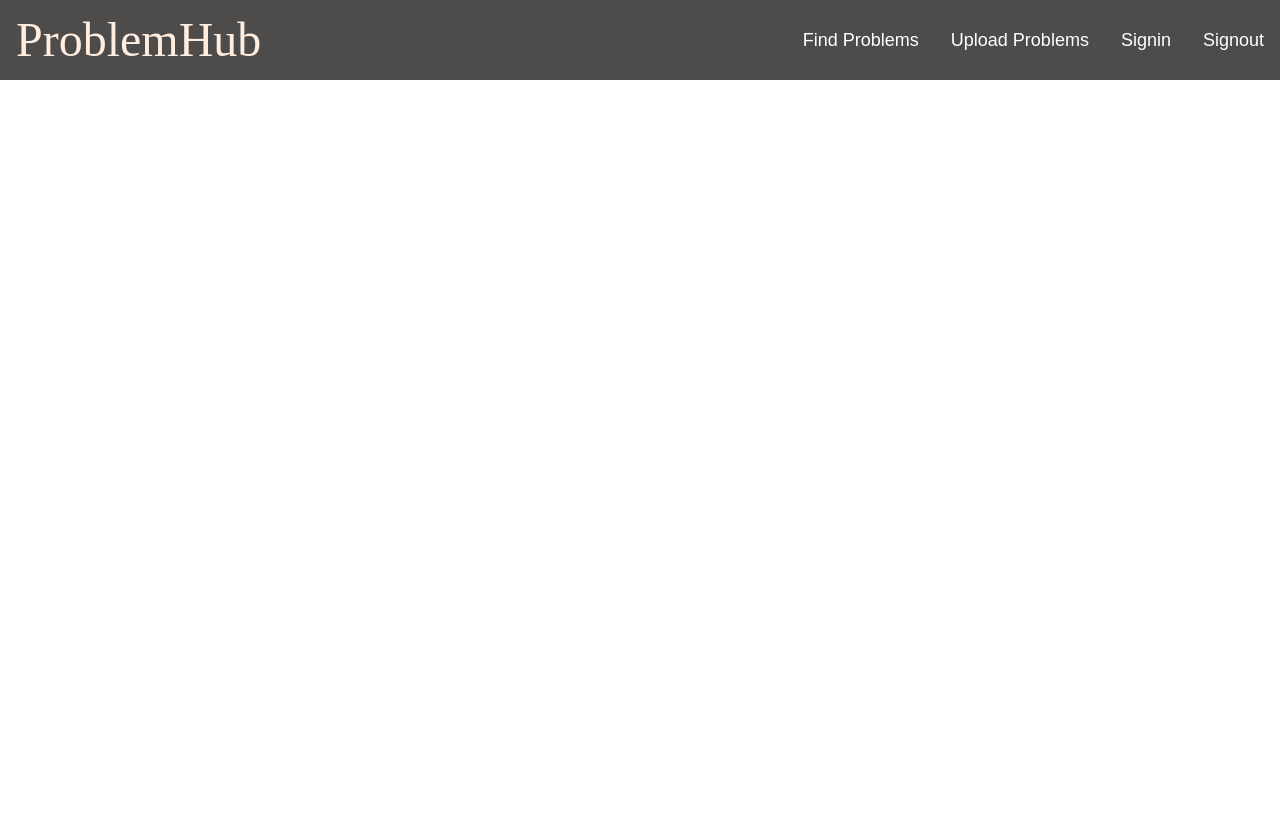
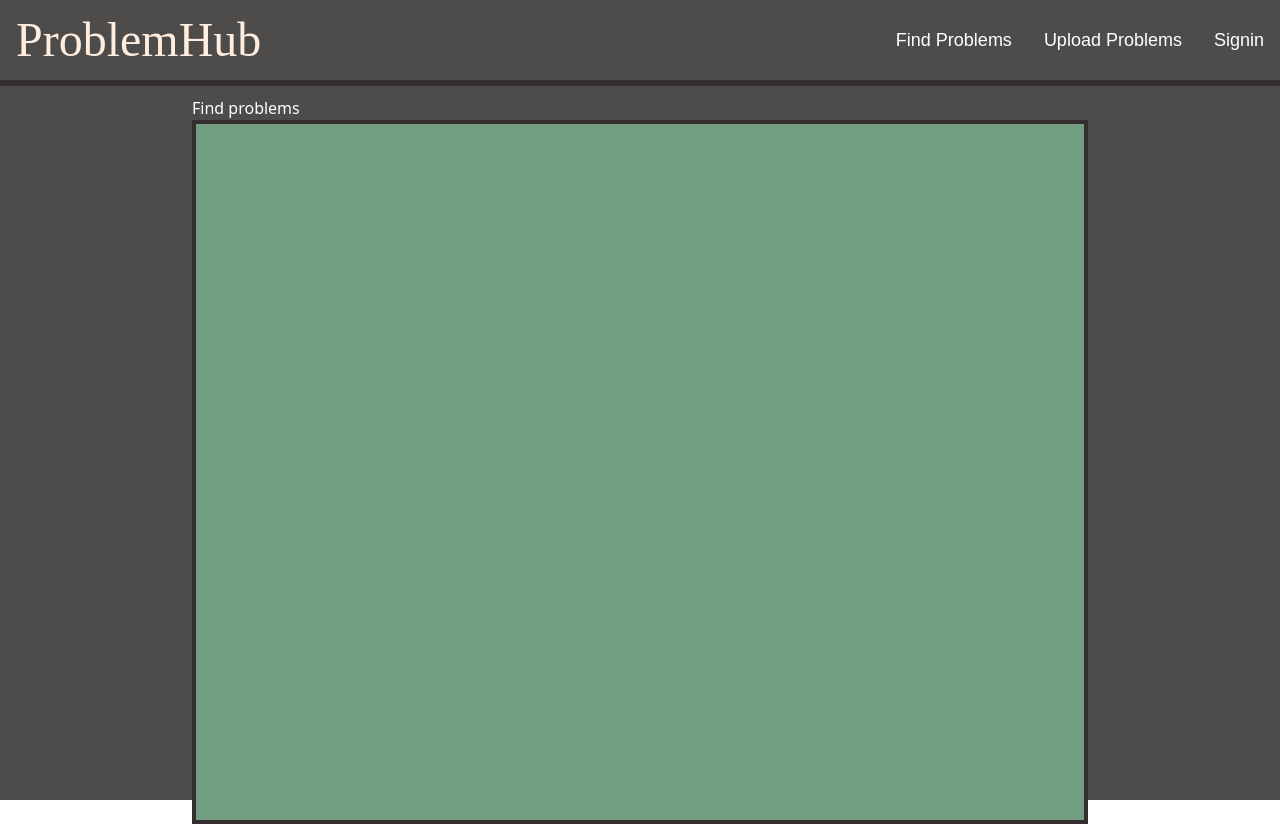
Before and after one commit to N0nameleft/Problem-Hub, a Next.js app in the folder client/: page / in a window 1280 px wide. Before the commit the page ends 800 px from the top, so only its background shows below. Built offline with nearby package versions, Linux system fonts and the light colour scheme; a web font is replaced by a local one.

Commit message:
- In progress: home page

```diff
--- a/client/src/components/Navbar.jsx
+++ b/client/src/components/Navbar.jsx
@@ -5,14 +5,13 @@ import { Menu } from '@headlessui/react'
 const links = [
 	{ href: '/', label: 'Find Problems' },
 	{ href: '/upload', label: 'Upload Problems' },
-	{ href: '/Signin', label: 'Signin' },
-	{ href: '/SignOut', label: 'Signout' },
+	{ href: '/signin', label: 'Signin' },
 ]
 
 function Navbar() {
 	return (
 		// a tailwind navbar
-		<nav className="border-gray-200 bg-phDarkgrey font-manjari text-lg">
+		<nav className="fixed w-full border-gray-200 bg-phDarkgrey font-manjari text-lg">
 			<div className="mx-auto flex max-w-screen-xl flex-wrap items-center justify-between p-4">
 				<Link href="/" className="flex items-center">
 					<span className="self-center whitespace-nowrap font-monoton text-2xl text-phLinen md:text-5xl">
@@ -73,6 +72,7 @@ function Navbar() {
 					</ul>
 				</div>
 			</div>
+			<div className="h-1.5 w-full bg-phDarkergrey"></div>
 		</nav>
 	)
 }
--- a/client/src/pages/index.jsx
+++ b/client/src/pages/index.jsx
@@ -1,9 +1,16 @@
 import Navbar from '@/components/Navbar'
+import problems from '../MockData/mockProblems'
 
 function HomePage() {
 	return (
 		<>
 			<Navbar />
+			<div className="h-screen bg-phDarkgrey px-48 pt-24">
+				<div className="absolute bottom-0 left-0 right-0 top-0 mx-48 mt-24 h-auto">
+					<h2 className="text-white">Find problems</h2>
+					<div className=" h-full border-4 border-phDarkergrey bg-phGreen"></div>
+				</div>
+			</div>
 		</>
 	)
 }
```
